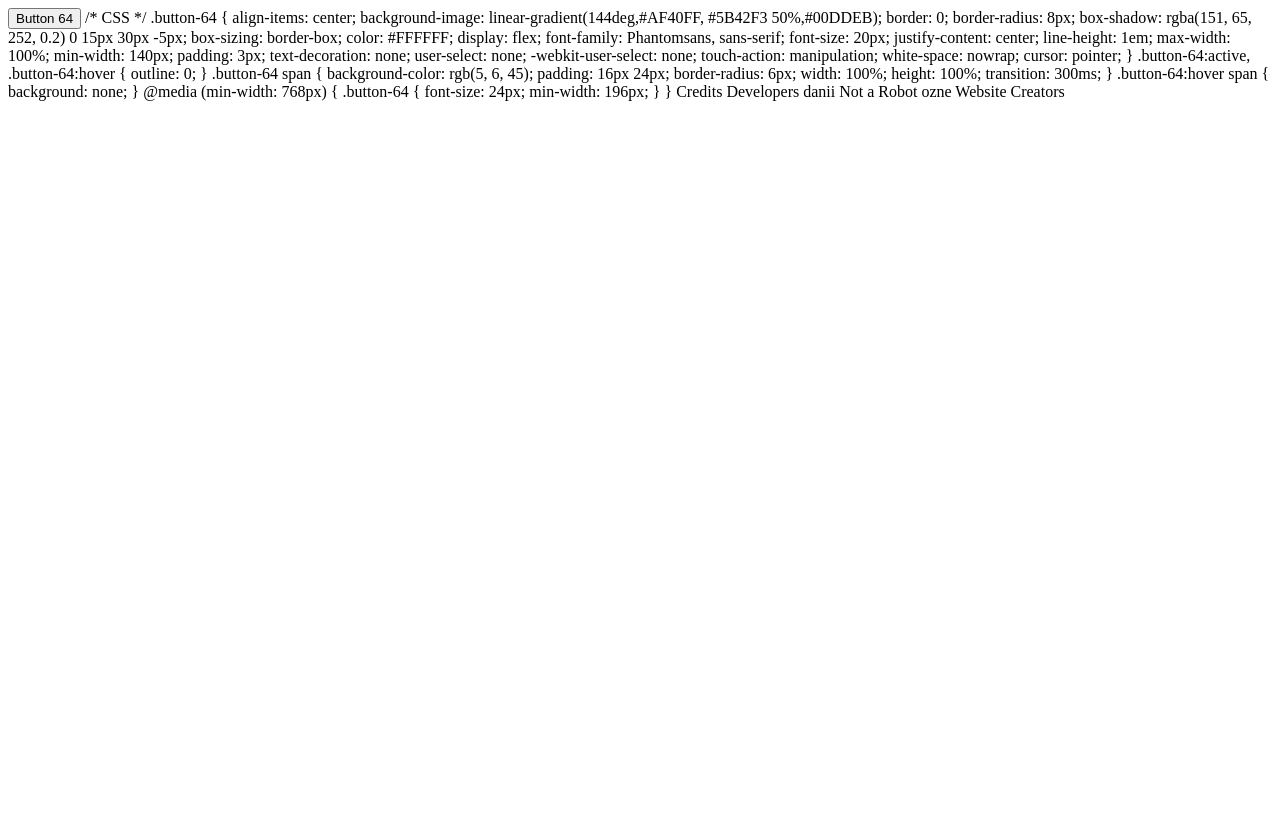
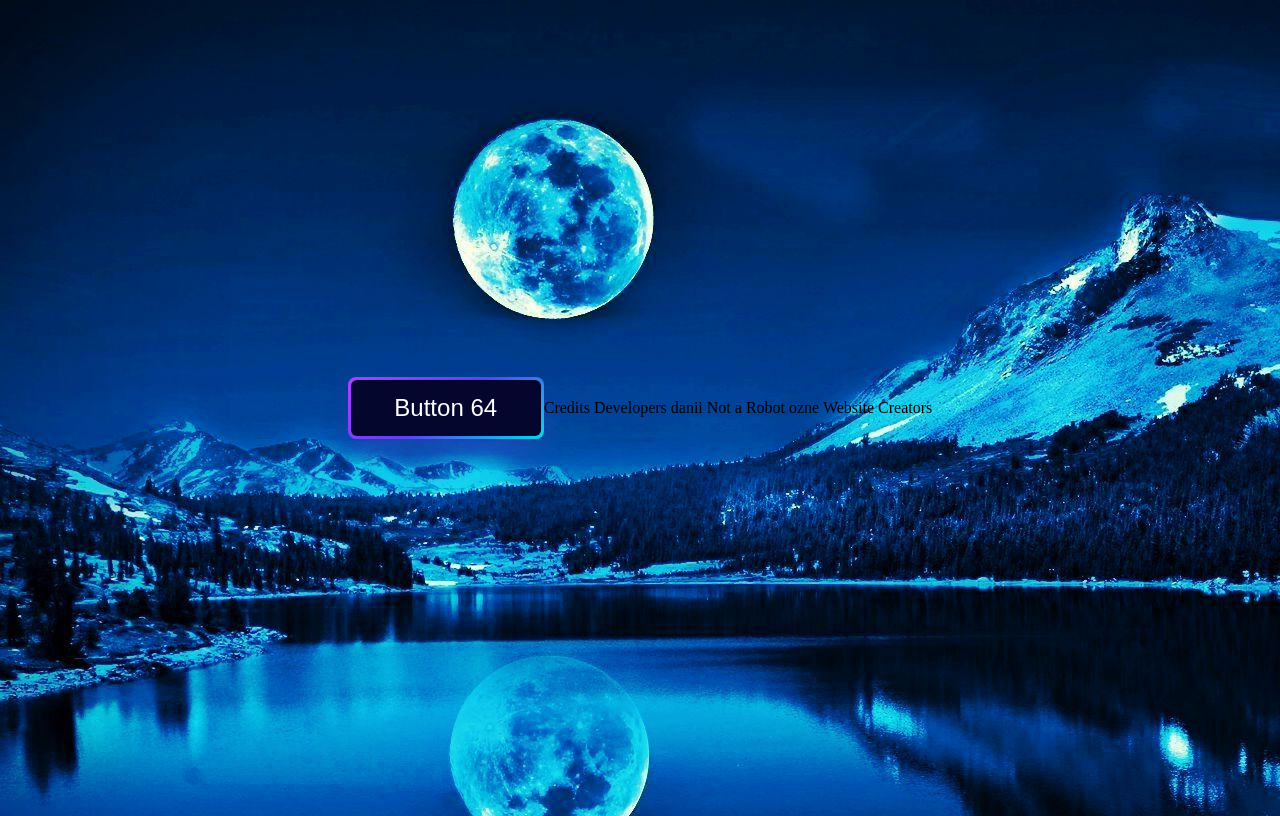
Before and after one commit to HitsJayden/Zax, a plain HTML site: page credits.html in a window 1280 px wide. Drawn offline with Linux system fonts and the light colour scheme.

Commit message:
Update credits.html

```diff
--- a/credits.html
+++ b/credits.html
@@ -1,56 +1,11 @@
 <html>
+  <head>
+  <link rel="stylesheet" href="styles.css">
 
+  </head>
 <button class="button-64" role="button"><span class="text">Button 64</span></button>
 
-/* CSS */
-.button-64 {
-  align-items: center;
-  background-image: linear-gradient(144deg,#AF40FF, #5B42F3 50%,#00DDEB);
-  border: 0;
-  border-radius: 8px;
-  box-shadow: rgba(151, 65, 252, 0.2) 0 15px 30px -5px;
-  box-sizing: border-box;
-  color: #FFFFFF;
-  display: flex;
-  font-family: Phantomsans, sans-serif;
-  font-size: 20px;
-  justify-content: center;
-  line-height: 1em;
-  max-width: 100%;
-  min-width: 140px;
-  padding: 3px;
-  text-decoration: none;
-  user-select: none;
-  -webkit-user-select: none;
-  touch-action: manipulation;
-  white-space: nowrap;
-  cursor: pointer;
-}
 
-.button-64:active,
-.button-64:hover {
-  outline: 0;
-}
-
-.button-64 span {
-  background-color: rgb(5, 6, 45);
-  padding: 16px 24px;
-  border-radius: 6px;
-  width: 100%;
-  height: 100%;
-  transition: 300ms;
-}
-
-.button-64:hover span {
-  background: none;
-}
-
-@media (min-width: 768px) {
-  .button-64 {
-    font-size: 24px;
-    min-width: 196px;
-  }
-}
 
 
 
```
